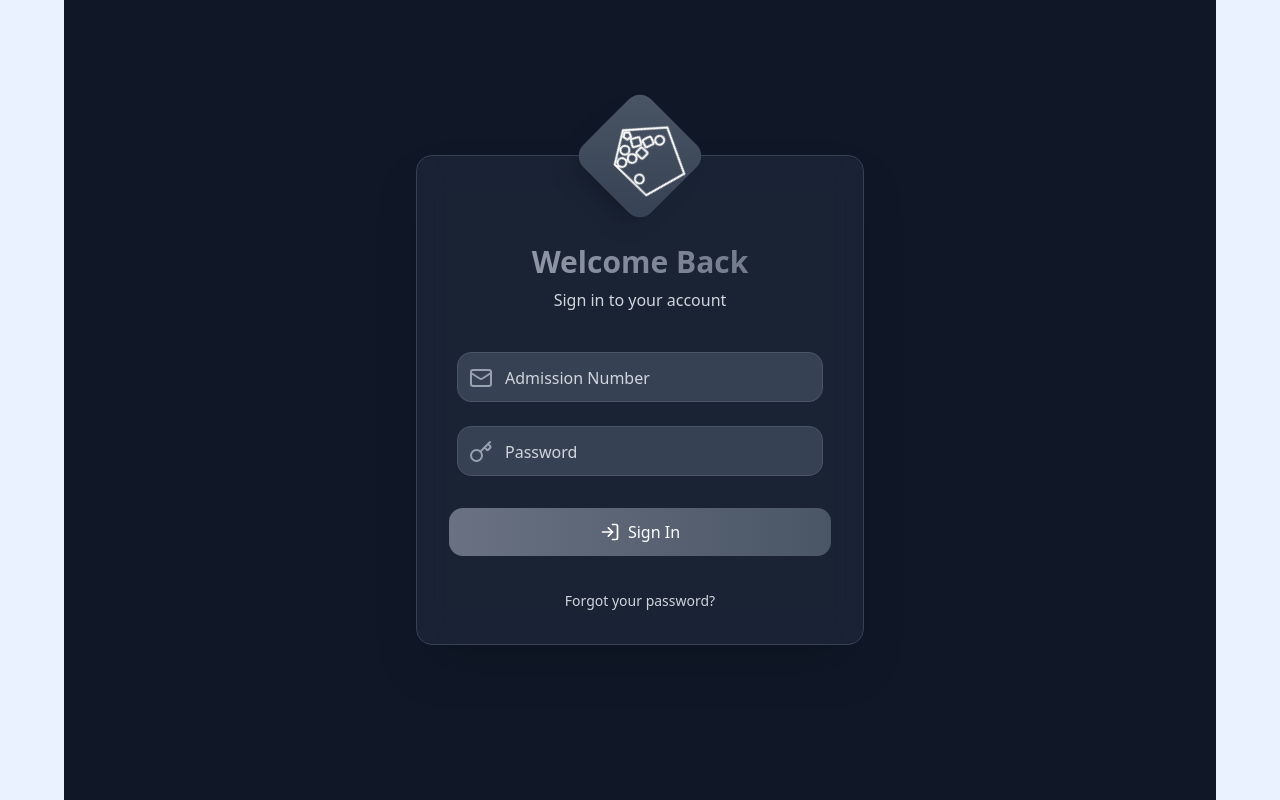
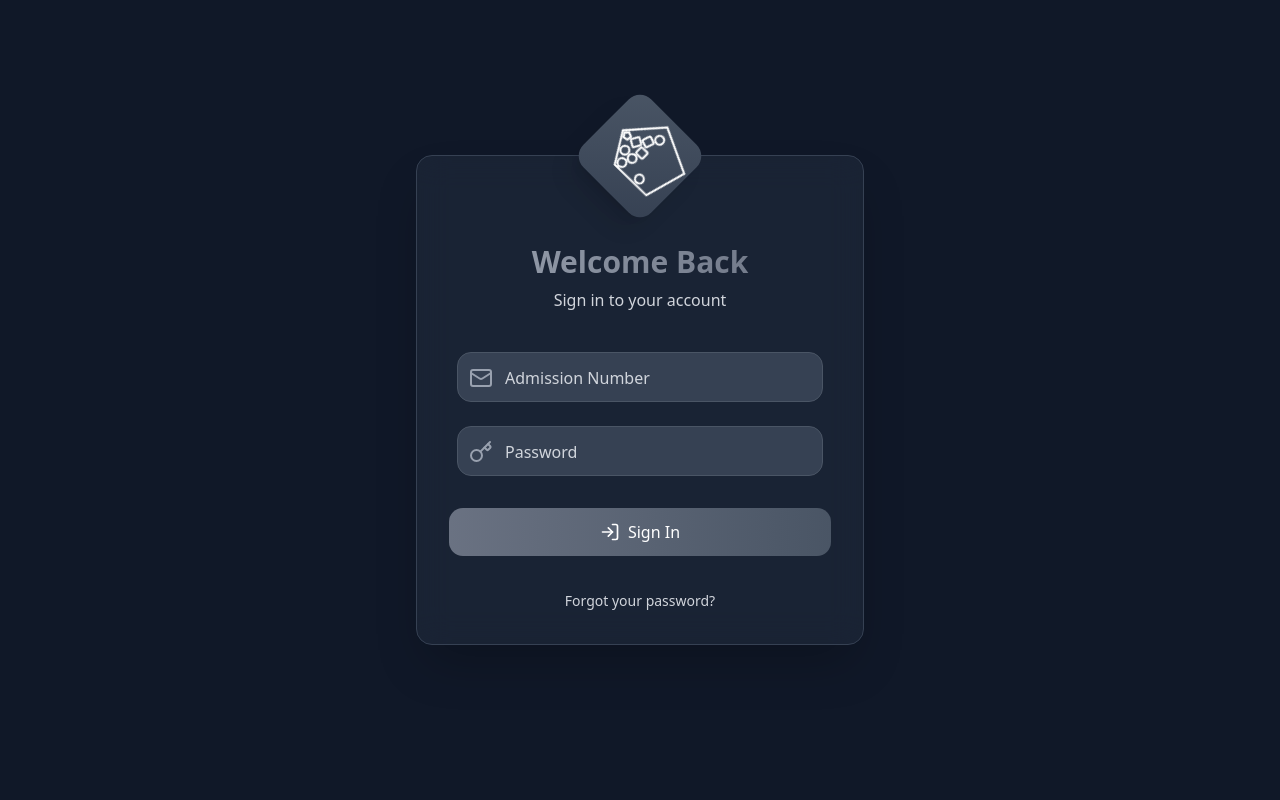
Before and after one commit to Ansh-699/Aims, a Next.js app: page / in a window 1280 px wide. Built offline with nearby package versions, Linux system fonts and the light colour scheme.

Commit message:
more ui changes

```diff
--- /dev/null
+++ b/app/components/ConditionalWrapper.tsx
@@ -0,0 +1,19 @@
+"use client";
+
+import { usePathname } from "next/navigation";
+import React from "react";
+
+export default function ConditionalWrapper({ children }: { children: React.ReactNode }) {
+  const pathname = usePathname() ?? "/";
+
+  // If current route is root, don't apply the wrapper classes or background
+  const isRoot = pathname === "/";
+  const className = isRoot ? undefined : "md:max-w-6xl lg:max-w-6xl mx-auto";
+  const style = isRoot ? undefined : { backgroundColor: "#ECF3FF" } as React.CSSProperties;
+
+  return (
+    <div className={className} style={style}>
+      {children}
+    </div>
+  );
+}
--- a/app/layout.tsx
+++ b/app/layout.tsx
@@ -1,6 +1,7 @@
 import type { Metadata } from "next";
 import { Poppins } from "next/font/google";
 import "./globals.css";
+import ConditionalWrapper from "./components/ConditionalWrapper";
 
 const poppins = Poppins({
   variable: "--font-poppins",
@@ -21,11 +22,9 @@ export default function RootLayout({
   return (
     <html lang="en">
       <body className={`${poppins.variable} font-sans antialiased`}>
-        <div style={{ backgroundColor: "#EAF1FF" }}>
-          <div className="md:max-w-6xl lg:max-w-6xl mx-auto">
-            {children}
-          </div>
-        </div>
+        <ConditionalWrapper>
+          {children}
+        </ConditionalWrapper>
       </body>
     </html>
   );
```
